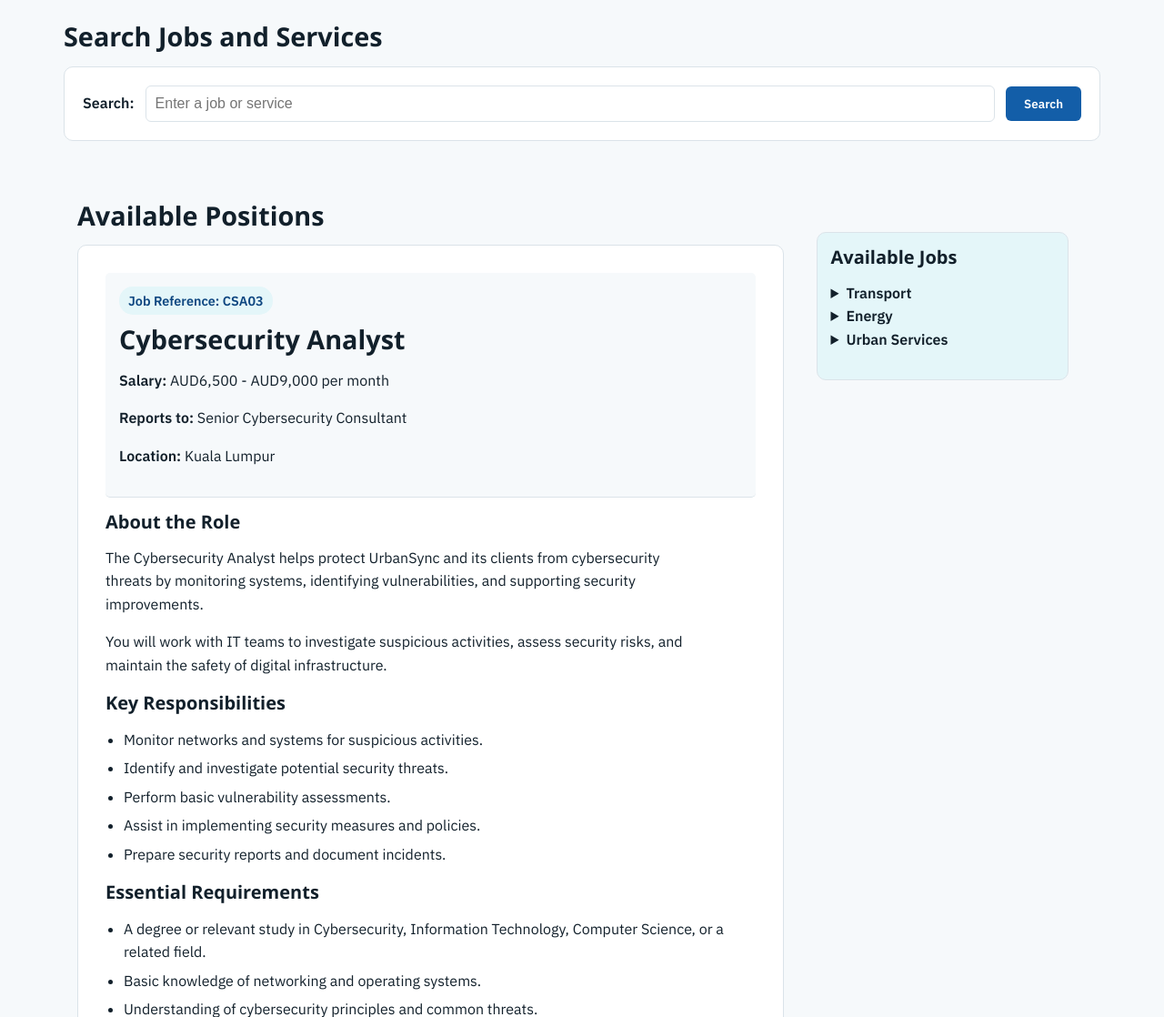
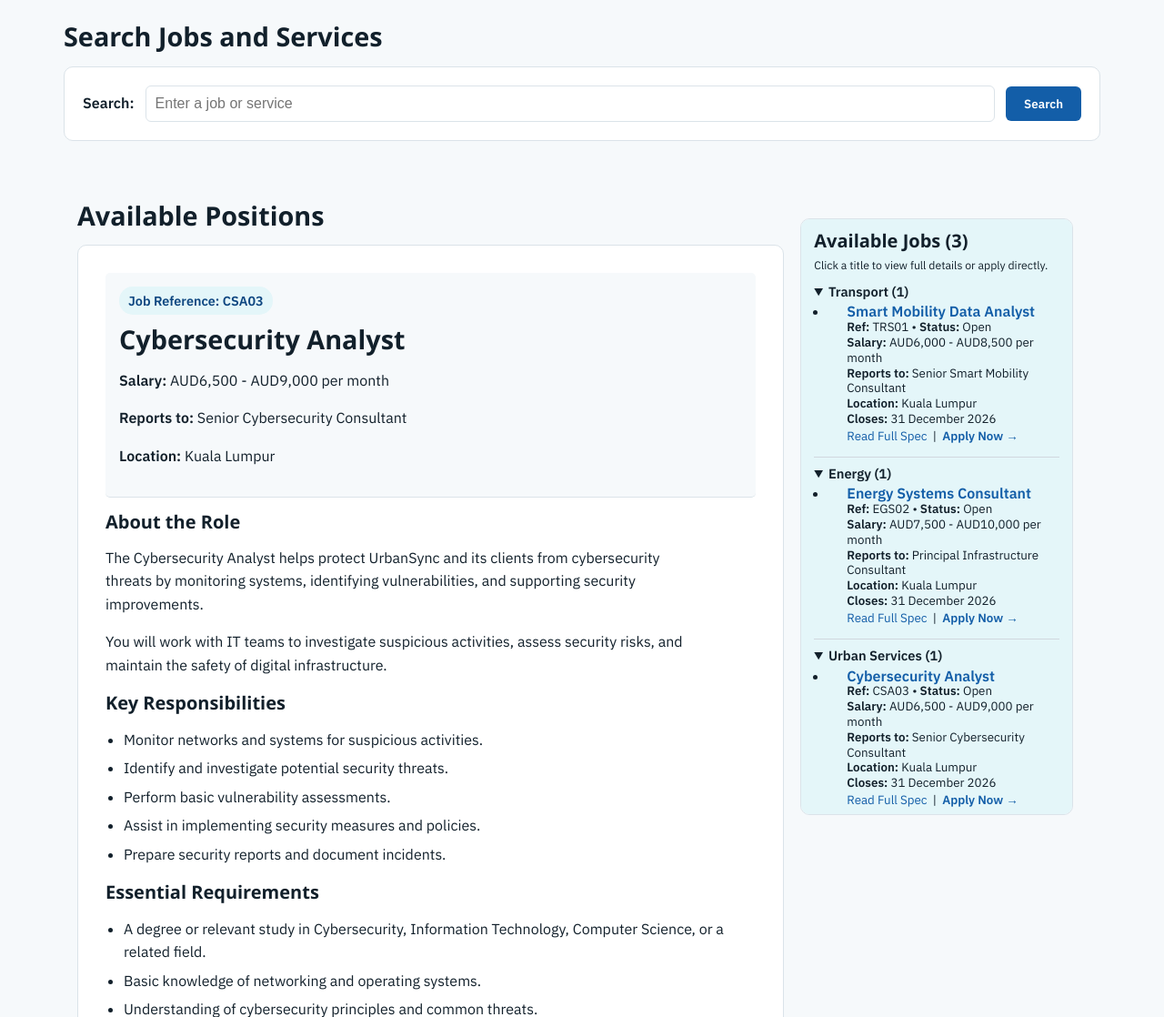
Before and after one commit to pyaekhantkyaw/G02-Smart-City-Infrastructure-Consultancy-Part2-Group, a PHP site: page /jobs.php in a window 1280 px wide. Shown: the part 308-1426 px from the top of the page at 91% size. Run offline with PHP 8.4, Linux system fonts and the light colour scheme; data comes from the database, SQL or seed files in the repository.

Commit message:
changed to aside to tag to add more details about the job and also added a new class to the aside tag to make it more responsive and user-friendly.

```diff
--- a/jobs.php
+++ b/jobs.php
@@ -499,59 +499,112 @@ function jobs_format_date($date)
 
 
                         <!-- Available Jobs Sidebar -->
-            <aside class="job-aside" style="
-        max-height: 75vh;
-        float: right; width: 25%;
-        padding-left: 15px;
-        padding-top: 15px;
-        margin-top: 35px;
-        top: 100px; position:
-        sticky; margin-right: 20px;
+            <aside class="job-aside" aria-label="Available Jobs and Application Guide" style="
+                max-height: 82vh;
+                float: right;
+                width: 27%;
+                padding: 12px 14px;
+                margin: 20px 15px 15px 0;
+                top: 90px;
+                position: sticky;
                 overflow-y: auto;
                 scrollbar-width: thin;
+                line-height: 1.35;
+                font-size: 0.92rem;
                 ">
 
-                <h3>Available Jobs</h3>
+                <h3 style="margin: 0 0 4px 0;">Available Jobs (<?= count($jobs) ?>)</h3>
+                <p style="margin: 0 0 10px 0;"><small>Click a title to view full details or apply directly.</small></p>
 
                 <?php if ($databaseError): ?>
 
-                    <p>Jobs are currently unavailable.</p>
+                    <p style="margin: 0;">Jobs are currently unavailable.</p>
 
                 <?php else: ?>
 
                     <?php foreach ($jobCategories as $category => $categoryJobs): ?>
 
-                        <details>
+                        <details open style="margin-bottom: 8px; padding-bottom: 6px; border-bottom: 1px solid #d0d7de;">
 
-                            <summary><?= jobs_escape($category) ?></summary>
+                            <summary style="cursor: pointer; margin-bottom: 4px;">
+                                <strong><?= jobs_escape($category) ?></strong>
+                                (<?= count($categoryJobs) ?>)
+                            </summary>
 
                             <?php if (!empty($categoryJobs)): ?>
 
-                                <ul>
+                                <ul style="margin: 4px 0 2px 0; padding-left: 16px; list-style-type: disc;">
                                     <?php foreach ($categoryJobs as $job): ?>
-                                        <li>
+                                        <li style="margin-bottom: 8px;">
+                                            <div>
                                                 <a href="#job-<?= jobs_escape($job['job_reference']) ?>">
-                                                <?= jobs_escape($job['job_title']) ?>
+                                                    <strong><?= jobs_escape($job['job_title']) ?></strong>
                                                 </a>
+                                            </div>
+                                            <small style="display: block;">
+                                                <strong>Ref:</strong> <?= jobs_escape($job['job_reference']) ?>
+                                                <?php if (!empty($job['status'])): ?>
+                                                    &bull; <strong>Status:</strong> <?= jobs_escape($job['status']) ?>
+                                                <?php endif; ?>
+                                            </small>
+                                            <small style="display: block;">
+                                                <strong>Salary:</strong> <?= jobs_escape($job['salary'] ?: 'Not specified') ?>
+                                            </small>
+                                            <small style="display: block;">
+                                                <strong>Reports to:</strong> <?= jobs_escape($job['reports_to'] ?: 'Not specified') ?>
+                                            </small>
+                                            <?php if (!empty($job['location'])): ?>
+                                                <small style="display: block;">
+                                                    <strong>Location:</strong> <?= jobs_escape($job['location']) ?>
+                                                </small>
+                                            <?php endif; ?>
+                                            <?php if (!empty($job['closing_date'])): ?>
+                                                <small style="display: block;">
+                                                    <strong>Closes:</strong> <?= jobs_escape(jobs_format_date($job['closing_date'])) ?>
+                                                </small>
+                                            <?php endif; ?>
+                                            <small style="display: block; margin-top: 2px;">
+                                                <a href="#job-<?= jobs_escape($job['job_reference']) ?>">Read Full Spec</a>
+                                                &nbsp;|&nbsp;
+                                                <a href="apply.php?job_ref=<?= urlencode($job['job_reference']) ?>"><strong>Apply Now &rarr;</strong></a>
+                                            </small>
                                         </li>
                                     <?php endforeach; ?>
                                 </ul>
 
                             <?php elseif ($searchTerm !== ''): ?>
 
-                                <p>No matching jobs in this category.</p>
+                                <p style="margin: 4px 0;"><small>No matching jobs in this category.</small></p>
 
                             <?php else: ?>
 
-                                <ul>
-                                    <li>Currently Unavailable</li>
-                                </ul>
+                                <p style="margin: 4px 0;"><small>Currently Unavailable</small></p>
 
                             <?php endif; ?>
 
                         </details>
 
                     <?php endforeach; ?>
+
+                    <!-- Quick Eligibility & Core Skills Summary -->
+                    <section style="margin-top: 8px; padding-top: 4px;">
+                        <h4 style="margin: 0 0 4px 0; font-size: 0.98rem;">Applicant Requirements</h4>
+                        <ul style="margin: 0 0 8px 0; padding-left: 16px; font-size: 0.85rem;">
+                            <li style="margin-bottom: 3px;"><strong>Minimum Age:</strong> 18+ years at application date.</li>
+                            <li style="margin-bottom: 3px;"><strong>Location:</strong> Valid Australian state &amp; 4-digit postcode.</li>
+                            <li style="margin-bottom: 3px;"><strong>Core Tech Stack:</strong> Data Analysis, Power BI, SQL, Python, or Project Management.</li>
+                            <li style="margin-bottom: 3px;"><strong>Reference Code:</strong> Required 5-character code (e.g., <code>TRS01</code>, <code>EGS02</code>).</li>
+                        </ul>
+
+                        <h4 style="margin: 6px 0 4px 0; font-size: 0.98rem;">Recruitment Support</h4>
+                        <p style="margin: 0 0 6px 0; font-size: 0.85rem;">
+                            Questions about role scope or smart-city consultancy projects? Contact HR at
+                            <a href="mailto:urbansync2026@gmail.com">urbansync2026@gmail.com</a>.
+                        </p>
+                        <p style="margin: 4px 0 0 0;">
+                            <a href="apply.php"><strong>Go to EOI Application Form &rarr;</strong></a>
+                        </p>
+                    </section>
 
                 <?php endif; ?>
 
```
Lines whose indentation alone changed are shown as unchanged.
